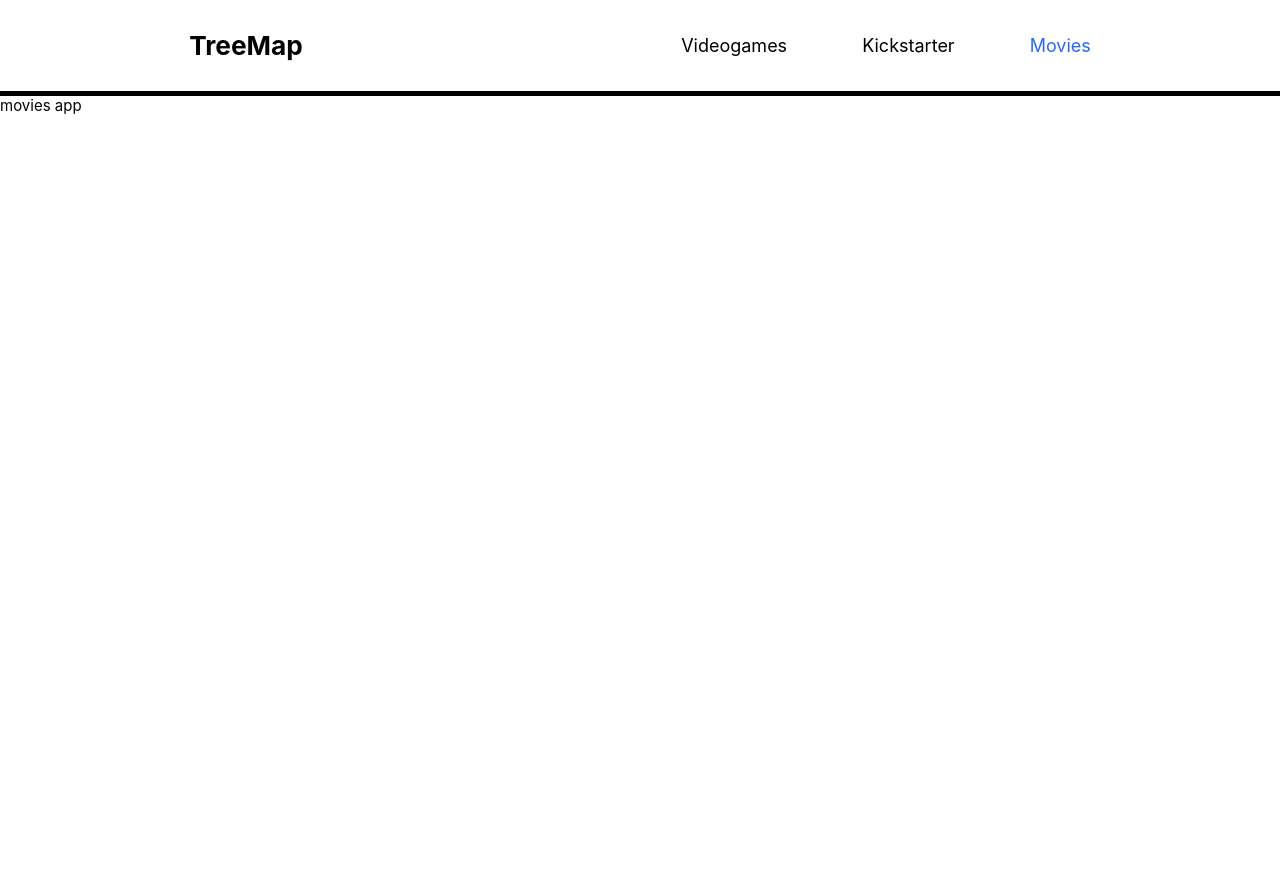
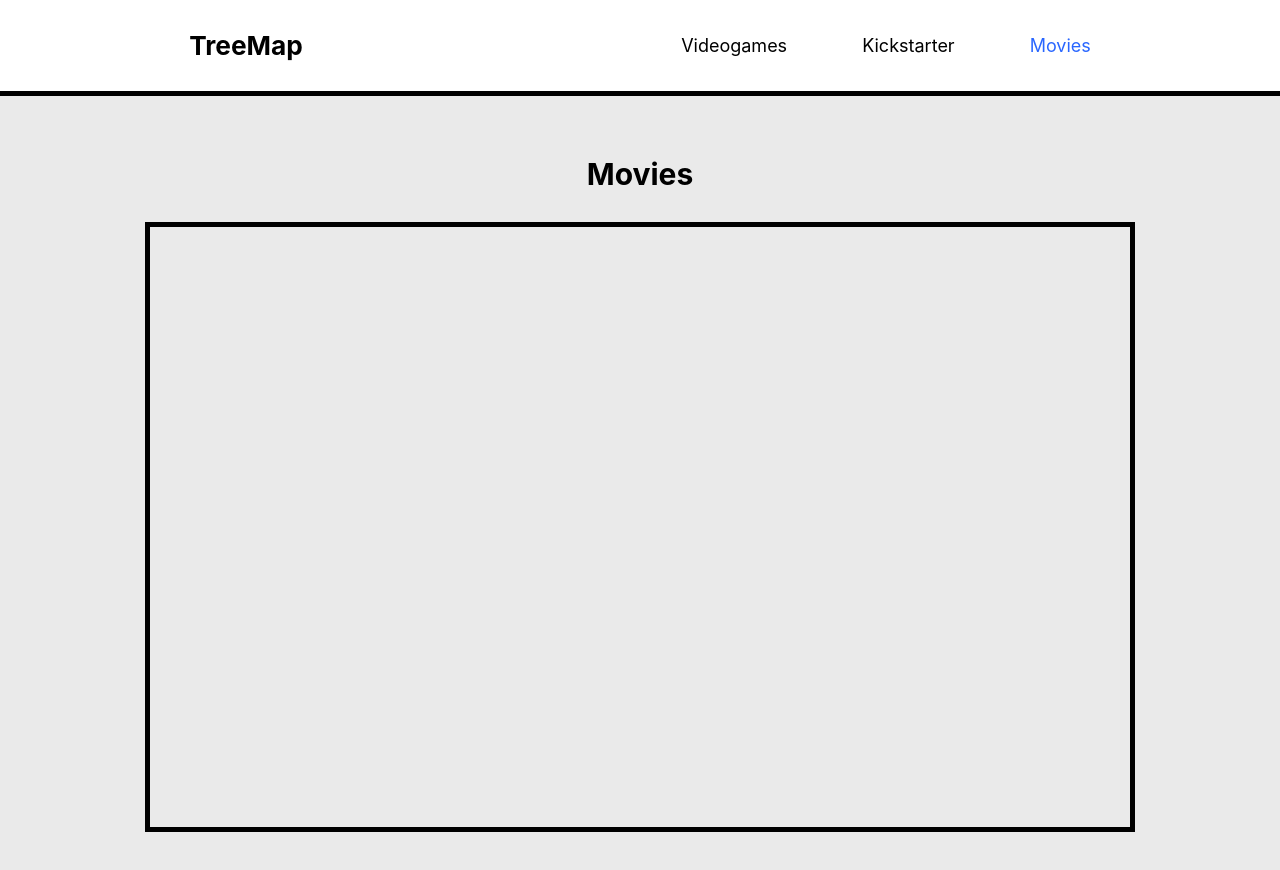
Before and after one commit to KevinOmega/TreeMap, a React (Create React App) app: page /movies in a window 1280 px wide. Shown: the top 870 px of the page. Before the commit the page ends 800 px from the top, so only its background shows below. Built offline with nearby package versions, Linux system fonts and the light colour scheme.

Commit message:
creating app template

```diff
--- a/src/App.js
+++ b/src/App.js
@@ -1,10 +1,18 @@
 import React from "react";
 import { useParams } from "react-router-dom";
+import "./app.css";
 
 const App = () => {
   const { category } = useParams();
 
-  return <div>{category} app</div>;
+  return (
+    <div className="app">
+      <div id="description">
+        <h1>{category}</h1>
+      </div>
+      <div className="app-center"></div>
+    </div>
+  );
 };
 
 export default App;
--- a/src/Navbar.js
+++ b/src/Navbar.js
@@ -19,7 +19,7 @@ const Navbar = () => {
               <li key={id}>
                 <Link
                   className={`a ${
-                    location.pathname.match(/\w+/)[0] === name && "active"
+                    location.pathname.match(/\w*/g)[1] === name && "active"
                   }`}
                   to={"/" + name}
                 >
--- /dev/null
+++ b/src/app.css
@@ -0,0 +1,14 @@
+.app {
+  background-color: #eaeaea;
+  display: flex;
+  flex-direction: column;
+  align-items: center;
+  gap: 2rem;
+  padding: 4rem 10rem;
+}
+
+.app-center {
+  width: 100%;
+  border: 5px solid black;
+  min-height: 75vh;
+}
--- a/src/index.css
+++ b/src/index.css
@@ -18,6 +18,13 @@ code {
     monospace;
 }
 
+h1,
+h2,
+h3,
+h4 {
+  text-transform: capitalize;
+}
+
 h1 {
   font-size: 2rem;
 }
--- a/src/index.js
+++ b/src/index.js
@@ -16,7 +16,7 @@ root.render(
     <Router>
       <Navbar />
       <Routes>
-        <Route exact path="/" element={<Navigate to={"/videogames"} replace />} />
+        <Route exact path="/" element={<Navigate to={"/movies"} replace />} />
         <Route path="/:category" element={<App />} />
       </Routes>
     </Router>
```
